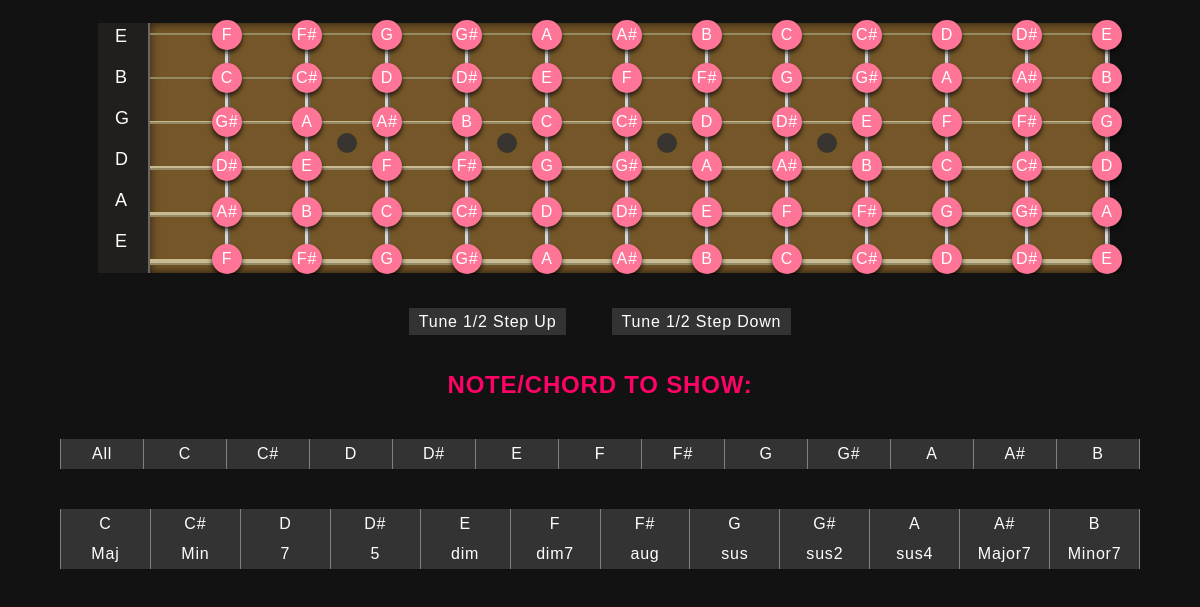
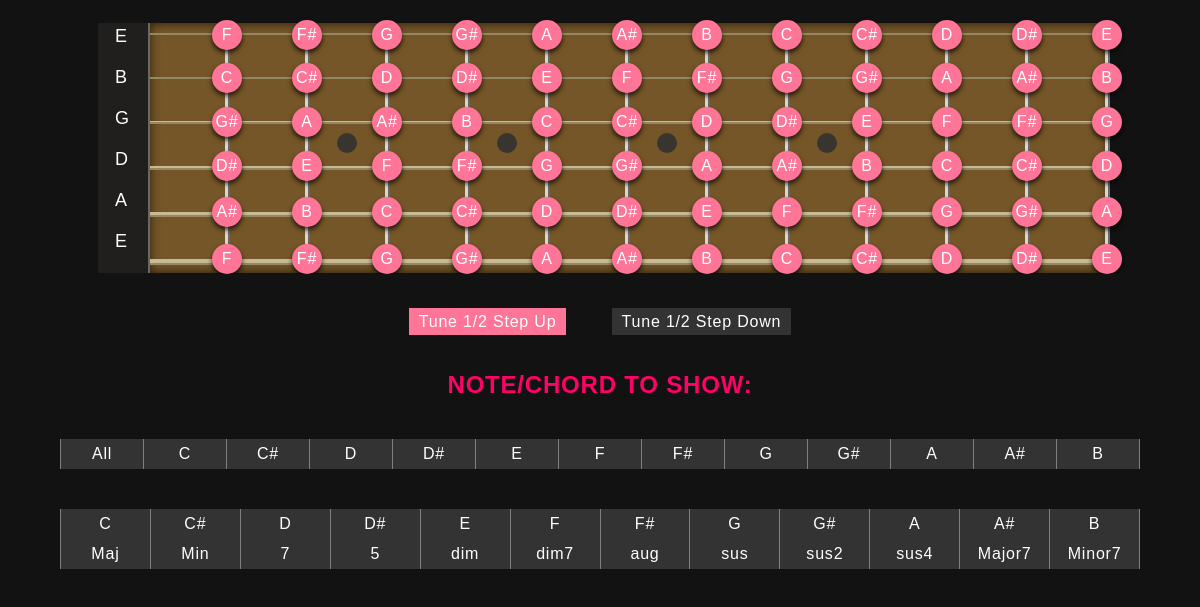
Before and after one commit to Betadinho/guit, an Electron app: page html/note_display.html in a window 1200 px wide. In both pictures the pointer is over the link "Tune 1/2 Step Up". Shown: the part 65-672 px from the top of the page. Drawn offline with Linux system fonts and the light colour scheme.

Commit message:
Add Visual Fix

```diff
--- a/css/fretboard.css
+++ b/css/fretboard.css
@@ -200,6 +200,10 @@ h1 {
     margin-right: 40px;
 }
 
+.controls a.down:hover, .controls a.up:hover{
+    background-color: #ff7597;
+}
+
 .controls a.down {
     margin-right: 0;
 }
```
